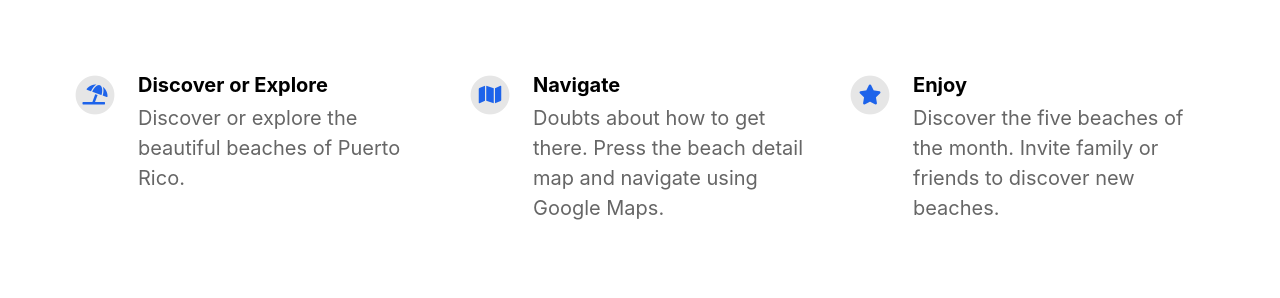
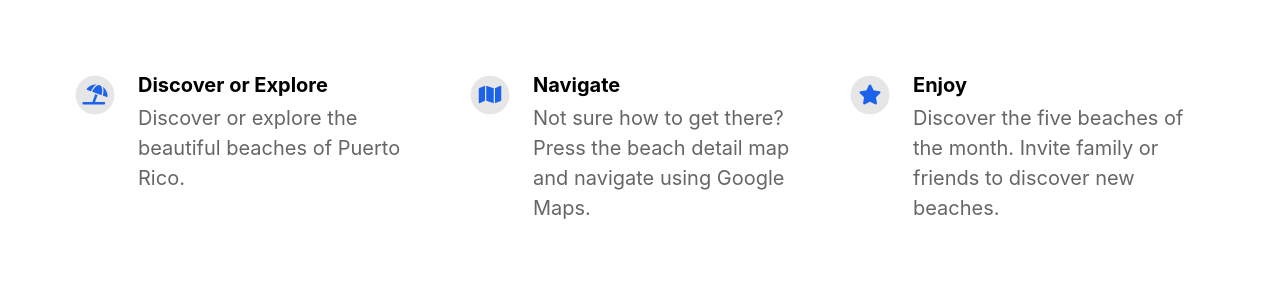
Before and after one commit to edupr90/agua_arena_landing, a Jekyll site: the page built from index.html, in a window 1280 px wide. Shown: the part 1009-1307 px from the top of the page. Built offline with Jekyll 4.4.1, drawn with Linux system fonts in a browser that asks for light colours; nearby versions of some CDN libraries.

Commit message:
feature update

```diff
--- a/_config.yml
+++ b/_config.yml
@@ -36,7 +36,7 @@ features:
     fontawesome_icon_name: umbrella-beach
 
   - title: Navigate
-    description: Doubts about how to get there. Press the beach detail map and navigate using Google Maps.
+    description: Not sure how to get there? Press the beach detail map and navigate using Google Maps.
     fontawesome_icon_name: map
 
   - title: Enjoy
```
